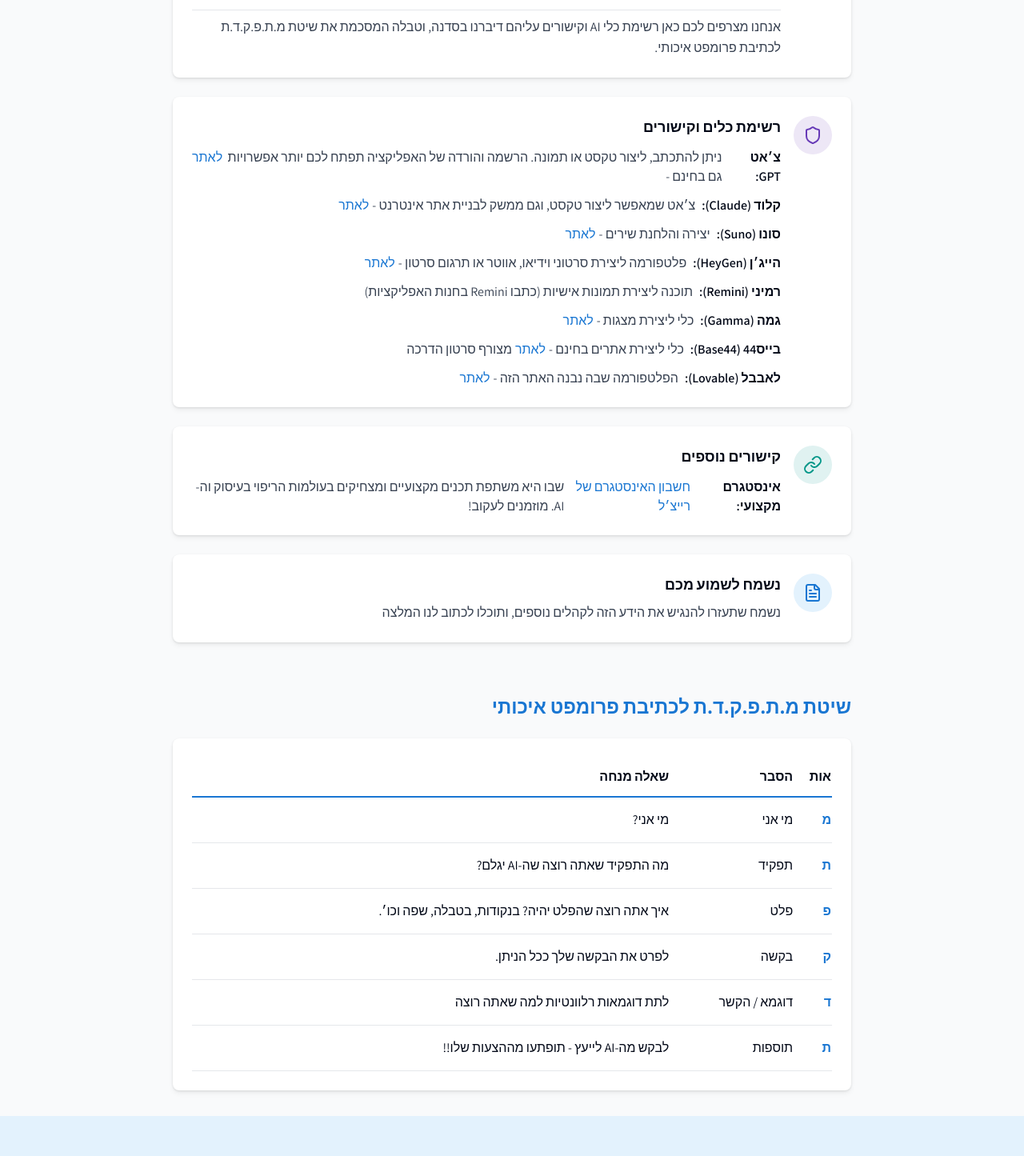
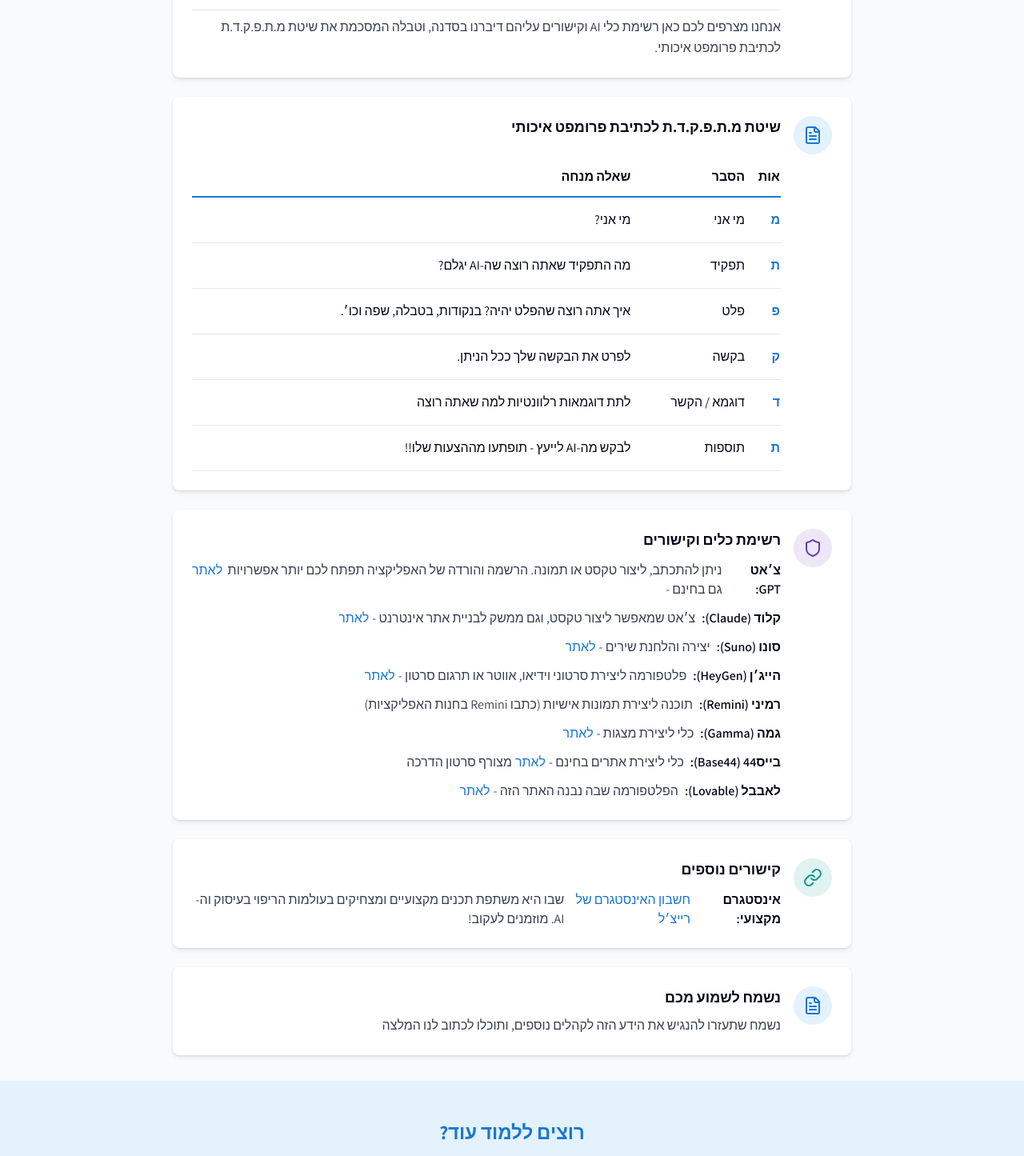
Before and after one commit to achiyahb/health-ai-insights-lab, a React (Vite) app: page / in a window 1280 px wide. Shown: the part 1020-2465 px from the top of the page at 80% size. Built offline with nearby package versions, Linux system fonts and the light colour scheme.

Commit message:
Rearrange sections in SummarySection
Move the PromptGuide section before the list of tools in the SummarySection component.

```diff
--- a/src/components/PromptGuide.tsx
+++ b/src/components/PromptGuide.tsx
@@ -1,12 +1,18 @@
 
 import React from "react";
+import { FileText } from "lucide-react";
 
 const PromptGuide = () => {
   return (
-    <section className="py-8 container mx-auto px-4 sm:px-6 max-w-4xl">
-      <h2 className="text-2xl font-bold mb-6 text-ai-blue">שיטת מ.ת.פ.ק.ד.ת לכתיבת פרומפט איכותי</h2>
+    <div className="bg-white rounded-lg p-6 card-shadow">
+      <div className="flex items-start space-x-4 space-x-reverse">
+        <div className="bg-ai-lightBlue p-3 rounded-full">
+          <FileText className="h-6 w-6 text-ai-blue" />
+        </div>
+        <div className="flex-1">
+          <h3 className="font-bold text-lg mb-6">שיטת מ.ת.פ.ק.ד.ת לכתיבת פרומפט איכותי</h3>
 
-      <div className="bg-white rounded-lg p-6 card-shadow overflow-x-auto">
+          <div className="overflow-x-auto">
             <table className="w-full border-collapse">
               <thead>
                 <tr className="border-b-2 border-ai-blue">
@@ -49,7 +55,9 @@ const PromptGuide = () => {
               </tbody>
             </table>
           </div>
-    </section>
+        </div>
+      </div>
+    </div>
   );
 };
 
--- a/src/components/SummarySection.tsx
+++ b/src/components/SummarySection.tsx
@@ -1,5 +1,6 @@
 import React from "react";
 import { Shield, Lightbulb, Link, FileText } from "lucide-react";
+import PromptGuide from "./PromptGuide";
 
 const SummarySection = () => {
   return (
@@ -39,6 +40,9 @@ const SummarySection = () => {
             </div>
           </div>
         </div>
+
+        {/* Adding PromptGuide component here */}
+        <PromptGuide />
 
         <div className="bg-white rounded-lg p-6 card-shadow">
           <div className="flex items-start space-x-4 space-x-reverse">
--- a/src/pages/Index.tsx
+++ b/src/pages/Index.tsx
@@ -68,11 +68,8 @@ const Index = () => {
         </div>
       </section>
 
-      {/* Summary Content */}
+      {/* Summary Content - now includes PromptGuide within it */}
       <SummarySection />
-
-      {/* Prompt Method */}
-      <PromptGuide />
 
       {/* Call to Action */}
       <section className="py-12 bg-ai-lightBlue">
```
Lines whose indentation alone changed are shown as unchanged.
